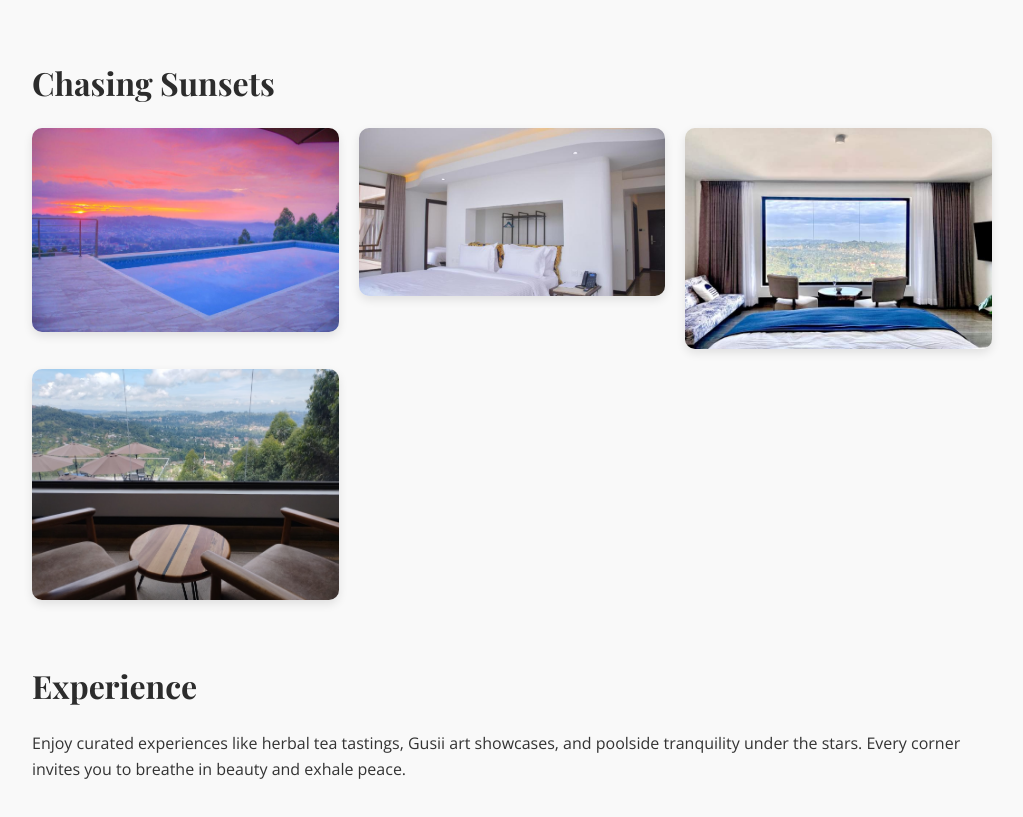
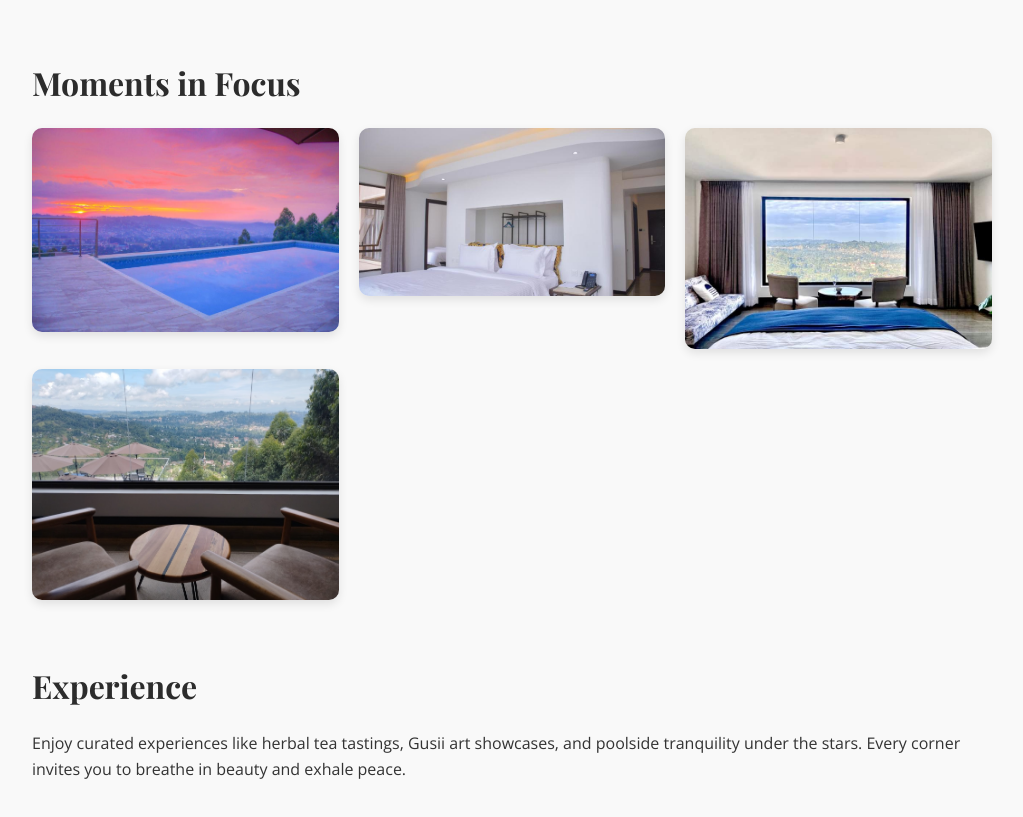
Before and after one commit to Alioski-pixel/humphreys-hill-house, a plain HTML site: page index.html in a window 1280 px wide. Shown: the part 1115-1932 px from the top of the page, without its empty margins (128-1151 px from the left). Drawn offline with nearby package versions, Linux system fonts and the light colour scheme.

Commit message:
Update index.html

```diff
--- a/index.html
+++ b/index.html
@@ -163,7 +163,7 @@
   </section>
 
   <section>
-    <h2>Chasing Sunsets</h2>
+    <h2>Moments in Focus</h2>
     <div class="gallery">
       <img src="moment1.jpg" alt="Room Interior">
       <img src="moment3.jpg" alt="Outdoor Lounge">
```
